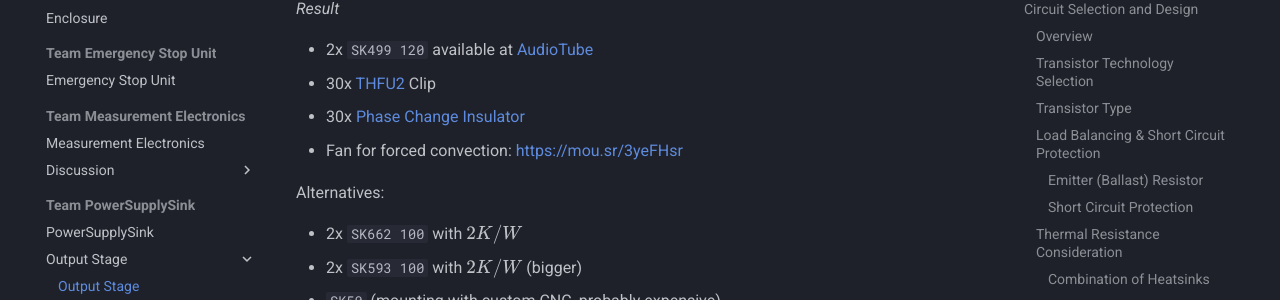
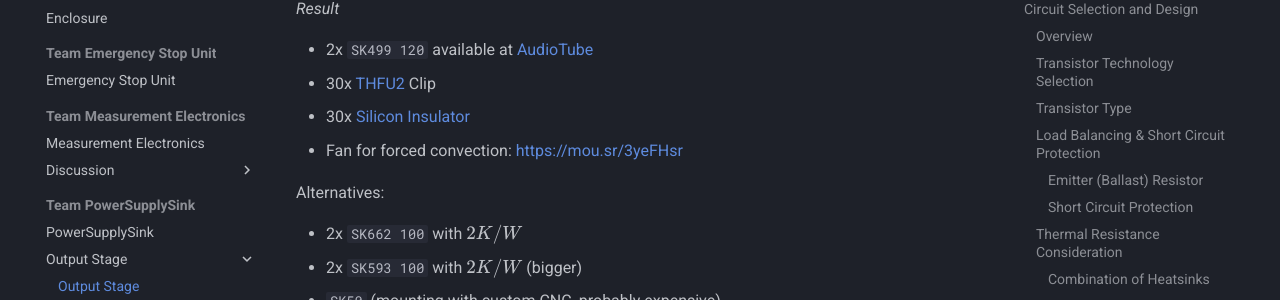
Before and after one commit to pascalguttmann/obat, an MkDocs documentation site: the page built from docs/workspace/pss/outstage/outstage.md, in a window 1280 px wide and 900 px high, scrolled down 9893 px. Shown: the part 153-453 px from the top of the window. Built offline with MkDocs 1.6.1 and Material for MkDocs 9.7.7, drawn with Linux system fonts in a browser that asks for light colours; comment, search, counter and statistics services are not loaded.

Commit message:
change insulator for thermal output stage

```diff
--- a/docs/workspace/pss/outstage/outstage.md
+++ b/docs/workspace/pss/outstage/outstage.md
@@ -376,7 +376,7 @@ The heatsink is searched in catalogue of company _Fischer Elektronik_.
 
 - 2x `SK499 120` available at [AudioTube](https://www.audiotube24.de/product_id-00017850)
 - 30x [THFU2](https://www.audiotube24.de/product_id-00017487) Clip
-- 30x [Phase Change Insulator](https://mou.sr/4ak0pEy)
+- 30x [Silicon Insulator](https://mou.sr/3K4ou7F)
 - Fan for forced convection: <https://mou.sr/3yeFHsr>
 
 Alternatives:
```
